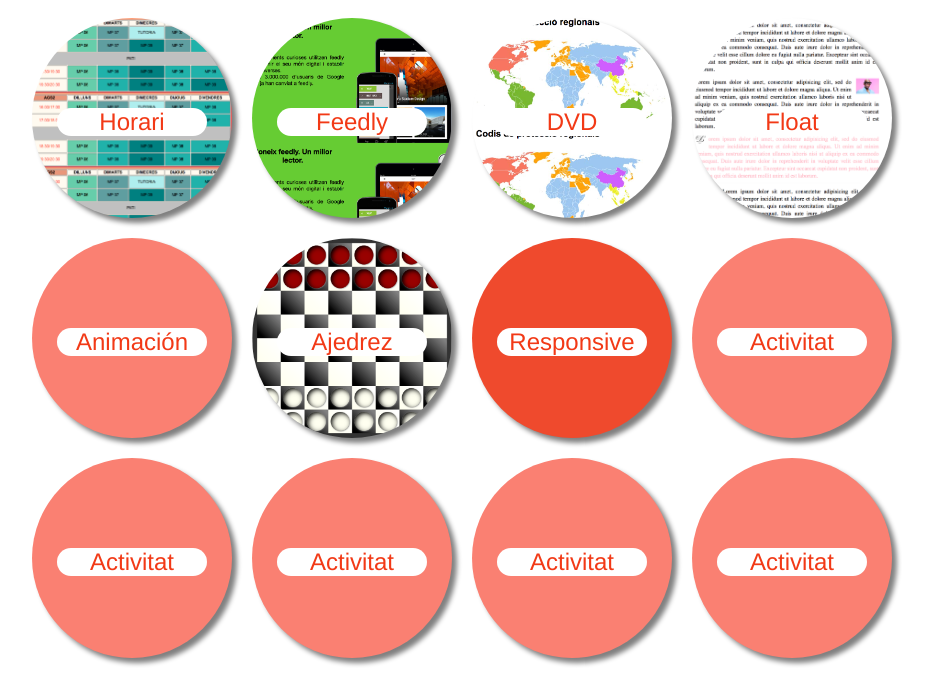
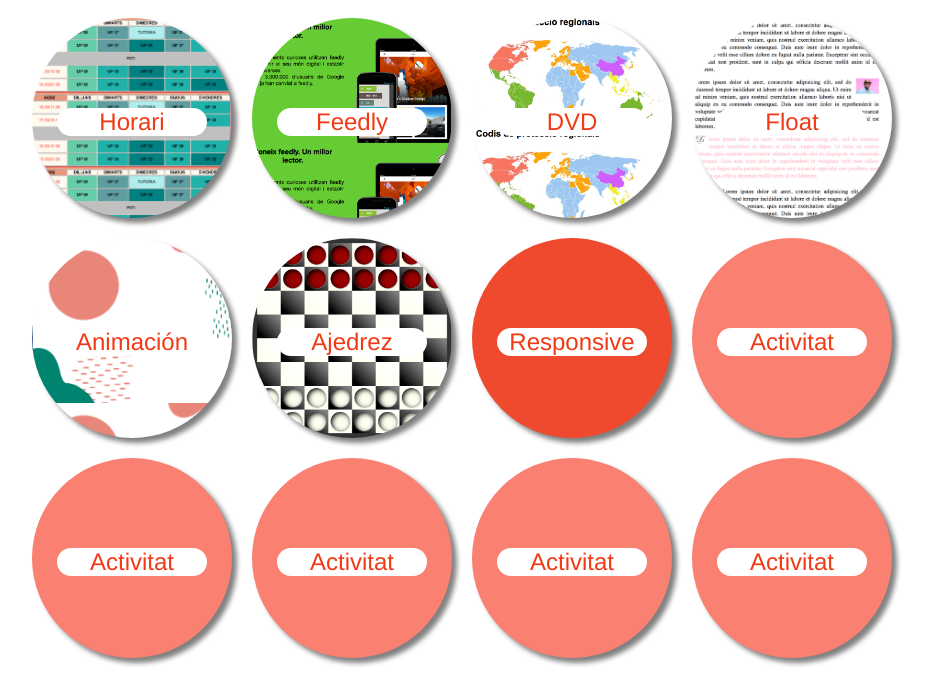
Before and after one commit to ipizarro2019crn/AGS2, a PHP site: page / in a window 1280 px wide. Shown: the top 678 px of the page, without its empty margins (178-1109 px from the left). Run offline with PHP 8.4, Linux system fonts and the light colour scheme.

Commit message:
Add files via upload

```diff
--- a/menu/estils.css
+++ b/menu/estils.css
@@ -51,7 +51,8 @@ para anular el efecto del float */
 
 }
 #a05 {
-  background-image: url;
+  background-image: url(img/a05.png);
+
 
 }
 #a06 {
--- a/menu/index.html
+++ b/menu/index.html
@@ -12,7 +12,7 @@
       <li id="a02"><a target="_blank" href="../s2m8uf102_Pizarro/index.html">Feedly</a></li>
       <li id="a03"><a target="_blank" href="../s2m8uf103_Pizarro/index.html">DVD</a></li>
       <li id="a04"><a target="_blank" href="../s2m8uf104_Pizarro/index.html">Float</a></li>
-      <li id="a05" class="anulador"><a target="_blank" href="#">Animación</a></li>
+      <li id="a05"><a target="_blank" href="../s2m8uf105_Pizarro/index.html">Animación</a></li>
       <li id="a06"><a target="_blank" href="../s2m8uf106_Pizarro/index.html">Ajedrez</a></li>
       <li id="a07"><a target="_blank" href="../s2m8uf107_Pizarro/index.html">Responsive</a></li>
       <li id="a08"><a target="_blank" href="#">Activitat</a></li>
```
Also changed, not shown: menu/img/a05.png (added).
